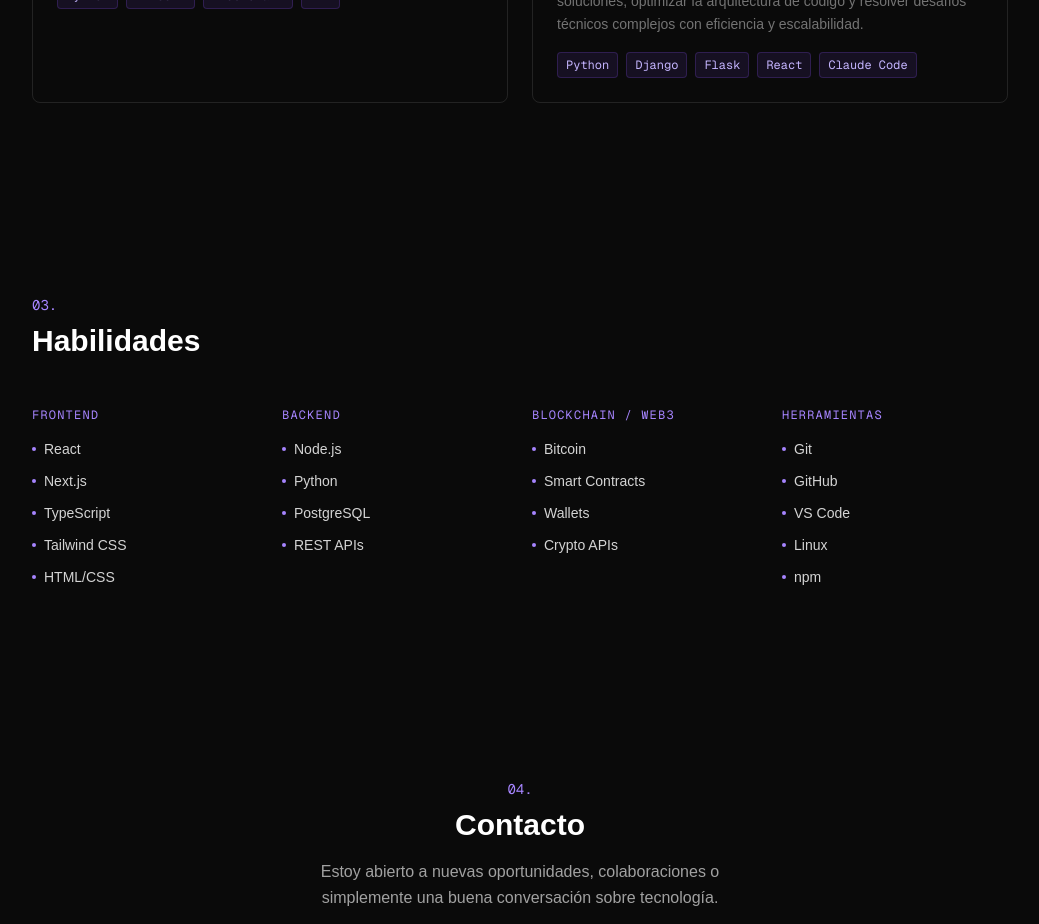
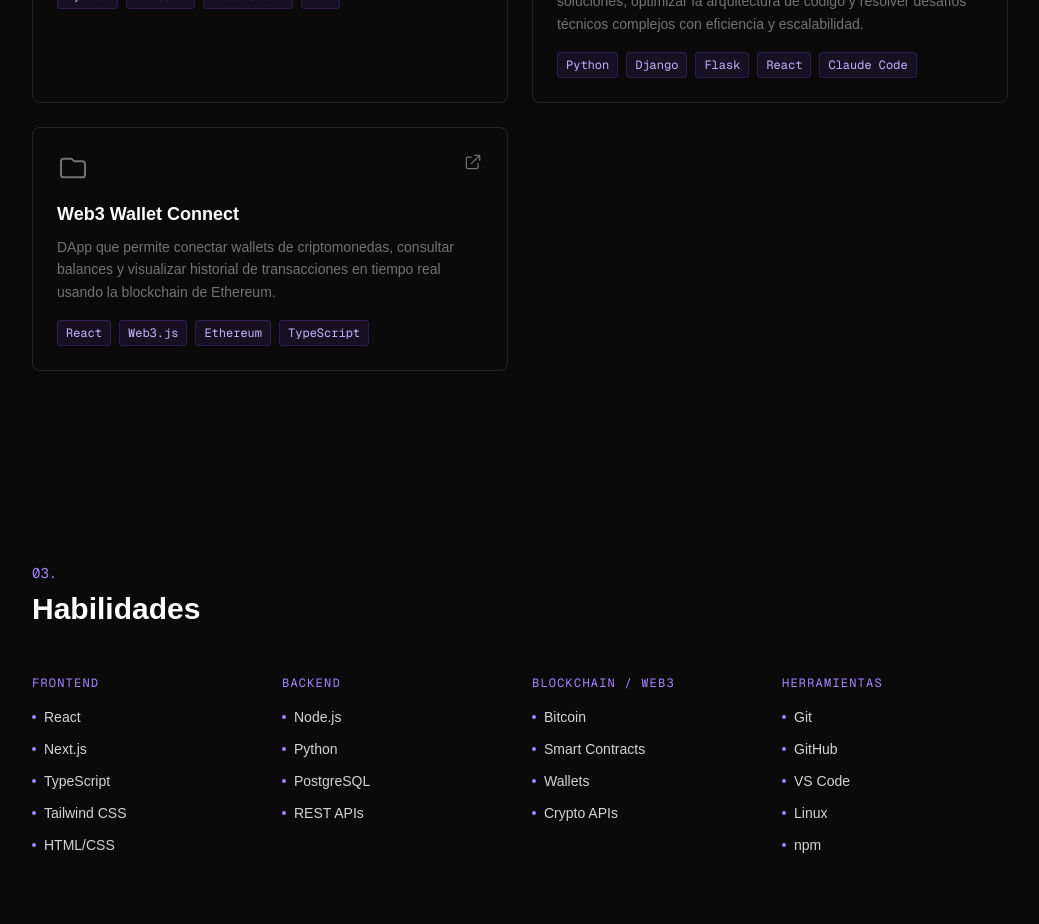
Before and after one commit to coderblockch/portfolio, a Next.js app: page / in a window 1280 px wide. Shown: the part 1820-2744 px from the top of the page, without its empty margins (120-1159 px from the left). Built offline with nearby package versions, Linux system fonts and the light colour scheme.

Commit message:
Add Web3 Wallet Connect project

```diff
--- a/app/components/Projects.tsx
+++ b/app/components/Projects.tsx
@@ -11,6 +11,13 @@ const projects = [
     description:
       "Desarrollador Full Stack en formación constante, especializado en el ecosistema Python (Django/Flask) y React. Mi enfoque combina fundamentos sólidos de programación con el uso estratégico de Claude Code y herramientas de IA para acelerar la entrega de soluciones, optimizar la arquitectura de código y resolver desafíos técnicos complejos con eficiencia y escalabilidad.",
     tags: ["Python", "Django", "Flask", "React", "Claude Code"],
+    link: "#",
+  },
+  {
+    title: "Web3 Wallet Connect",
+    description:
+      "DApp que permite conectar wallets de criptomonedas, consultar balances y visualizar historial de transacciones en tiempo real usando la blockchain de Ethereum.",
+    tags: ["React", "Web3.js", "Ethereum", "TypeScript"],
     link: "#",
   },
 ];
```
